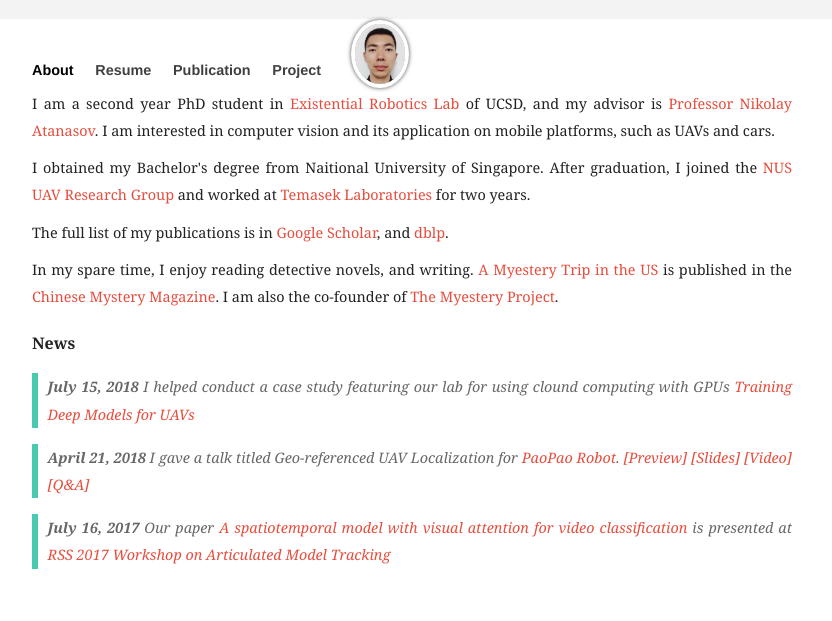
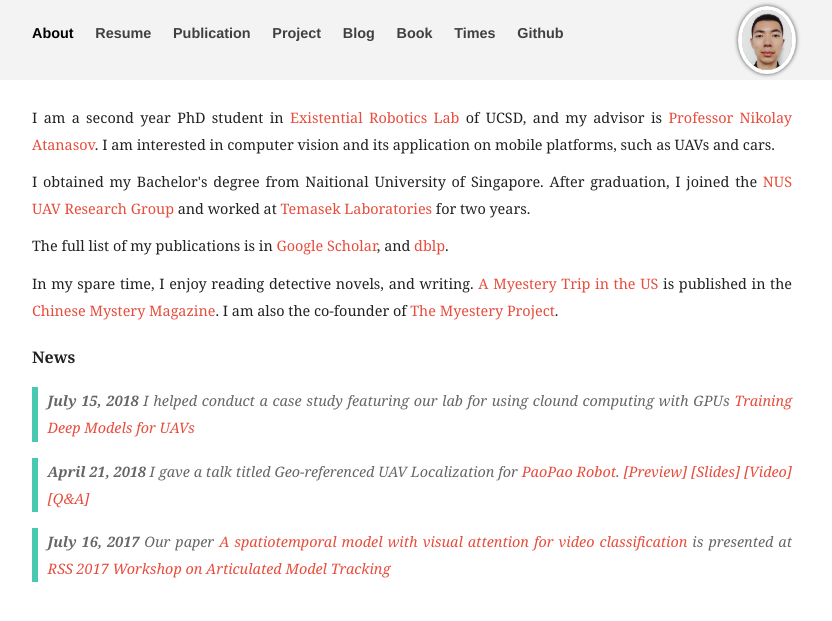
Before and after one commit to moshanATucsd/moshanATucsd.github.io, a Jekyll site: the page built from index.html, in a window 1280 px wide. Shown: the top 621 px of the page, without its empty margins (228-1060 px from the left). Built offline with Jekyll 4.4.1, drawn with Linux system fonts in a browser that asks for light colours; nearby versions of some CDN libraries.

Commit message:
change layout

```diff
--- a/_layouts/default.html
+++ b/_layouts/default.html
@@ -68,7 +68,7 @@
 	      <!--a href="/moshan_resume.pdf">Resume</a>-->
         <a class="{% if page.category == 'publication' %} selected {% endif %}" href="/publication/">Publication</a>
         <a class="{% if page.category == 'project' %} selected {% endif %}" href="/project/">Project</a>
-        <!--a class="{% if page.category == 'blog' %} selected {% endif %}" href="/blog/">Blog</a>
+        <a class="{% if page.category == 'blog' %} selected {% endif %}" href="/blog/">Blog</a>
 	      <a href="/books/">Book</a>
 		    <a href="/timeline/">Times</a>
         <a href="https://github.com/willard-yuan">Github</a>
```
